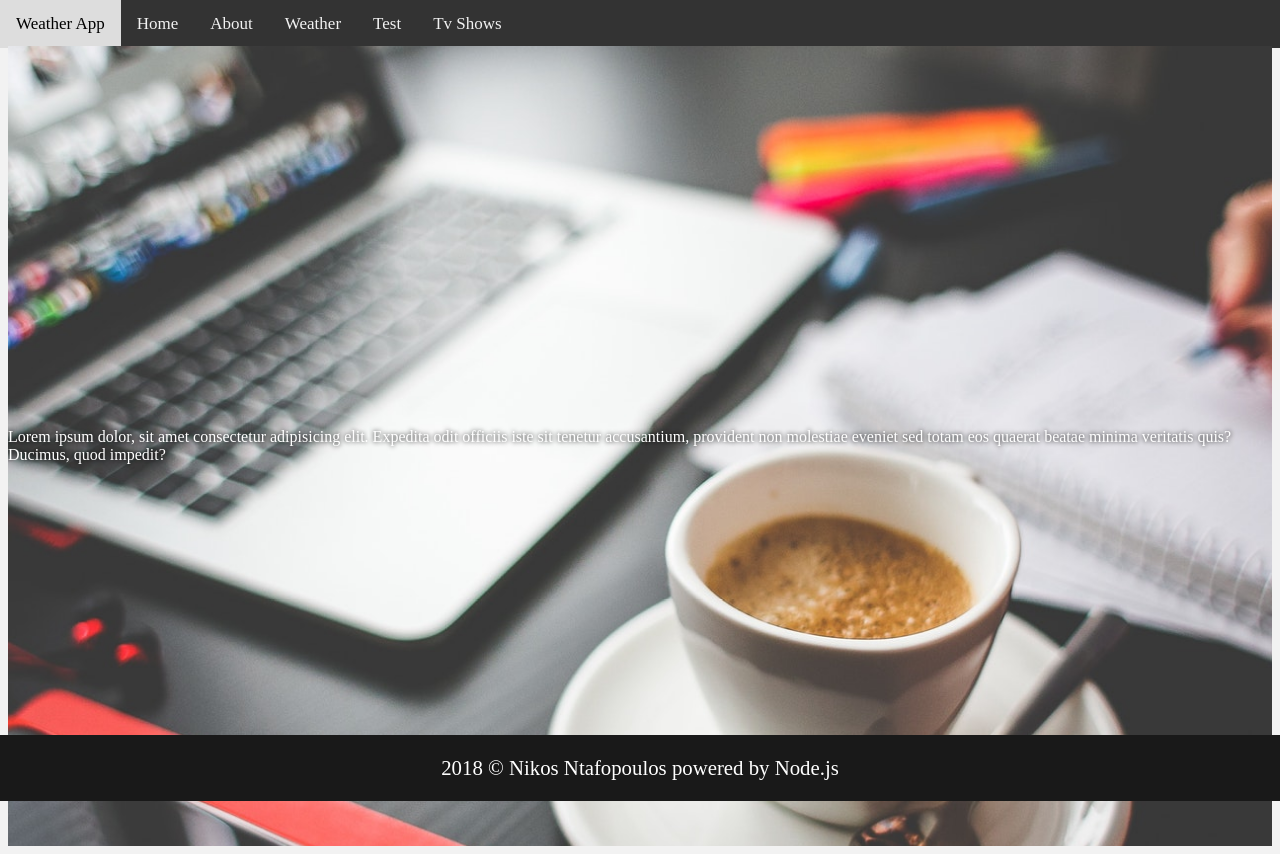
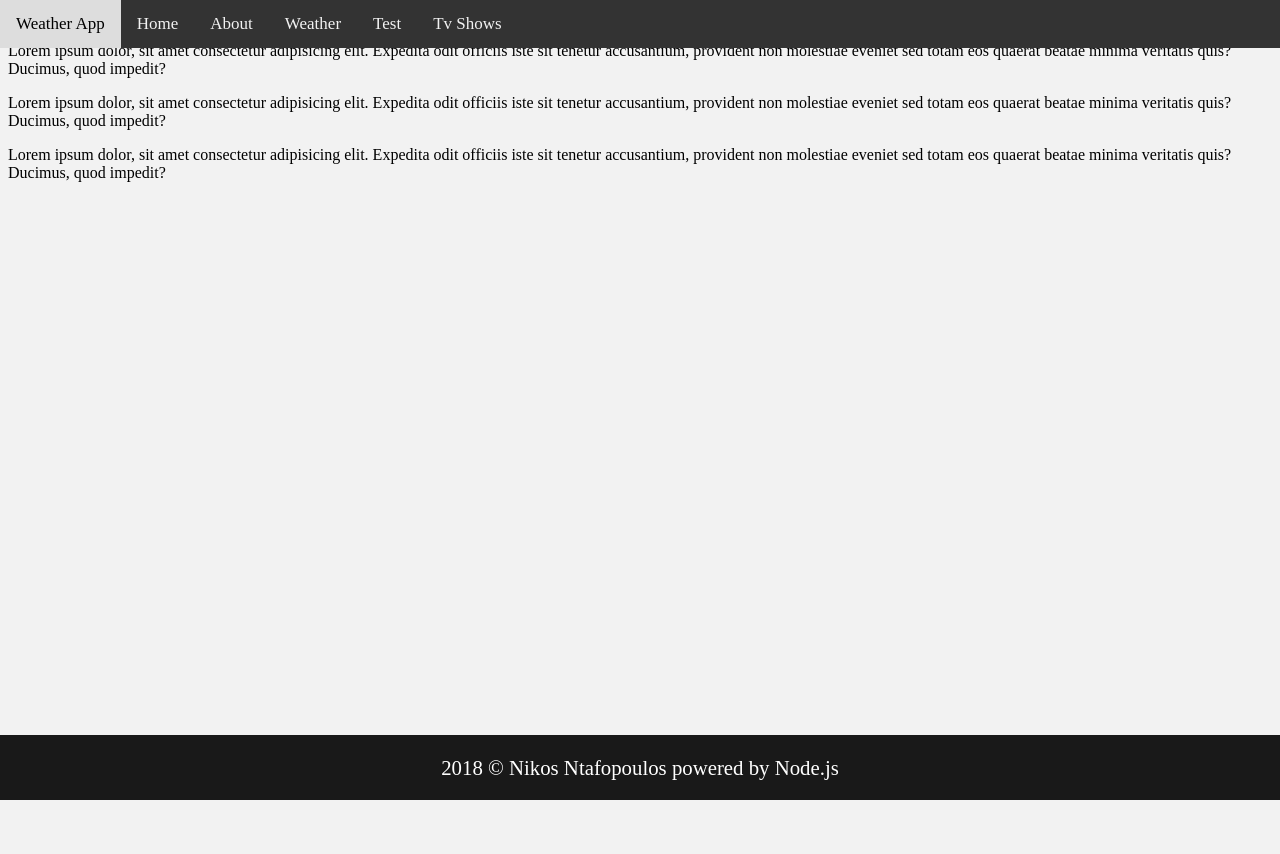
Before and after one commit to Tsokis/Fullstack-Node-Application, a Node server app: page / in a window 1280 px wide. After the commit the page ends 800 px from the top, so only its background shows below. Run offline with Node 20, Linux system fonts and the light colour scheme; some libraries are stand-ins or nearby versions.

Commit message:
removed parallax effect style

```diff
--- a/app/public/css/main.css
+++ b/app/public/css/main.css
@@ -54,76 +54,18 @@
     left: 0px;
 }
 
-/** home header section style **/
-.header {
-    margin-top: 25px;
-    text-align: center;
-    font-size: 1.1rem;
+/**
+ *home page style
+**/
+canvas{
+    /* margin-left:10rem; */
+    width: 80rem;
 }
 
-/*parallax scrolling effect */
-.wrapper2 {
-    /* The height needs to be set to a fixed value for the effect to work.
-   * 100vh is the full height of the viewport. */
-    height: 100vh;
-    /* The scaling of the images would add a horizontal scrollbar, so disable x overflow. */
-    overflow-x: hidden;
-    /* Enable scrolling on the page. */
-    overflow-y: auto;
-    /* Set the perspective to 2px. This is essentailly the simulated distance from the viewport to transformed objects.*/
-    perspective: 3px;
+.home{
+    margin-top: 9rem;
+    text-align: center
 }
-
-.p {
-    /* Needed for children to be absolutely positioned relative to the parent. */
-    position: relative;
-    /* The height of the container. Must be set, but it doesn't really matter what the value is. */
-    height: 100vh;
-
-    /* For text formatting. */
-    display: flex;
-    align-items: center;
-    justify-content: center;
-    color: white;
-    text-shadow: 0 0 5px #000;
-}
-
-.parallax::after {
-    /* Display and position the pseudo-element */
-    content: " ";
-    position: absolute;
-    top: 0;
-    right: 0;
-    bottom: 0;
-    left: 0;
-
-    /* Move the pseudo-element back away from the camera,
-   * then scale it back up to fill the viewport.
-   * Because the pseudo-element is further away, it appears to move more slowly, like in real life. */
-    transform: translateZ(-1px) scale(1.5);
-    /* Force the background image to fill the whole element. */
-    background-size: 100%;
-    /* Keep the image from overlapping sibling elements. */
-    z-index: -1;
-}
-
-/* The styling for the static div. */
-.static {
-    background:#7F7FFF;
-}
-
-/* Sets the actual background images to adorable kitties. This part is crucial. */
-.bg1::after {
-    background-image: url('/imgs/coffee1.jpeg');
-}
-
-.bg2::after {
-    background-image: url('/imgs/progr.png');
-    background-position: center;
-    background-repeat: no-repeat;
-    background-size: cover;
-}
-
 /** about section style **/
 .about {
     text-align: center;
```
